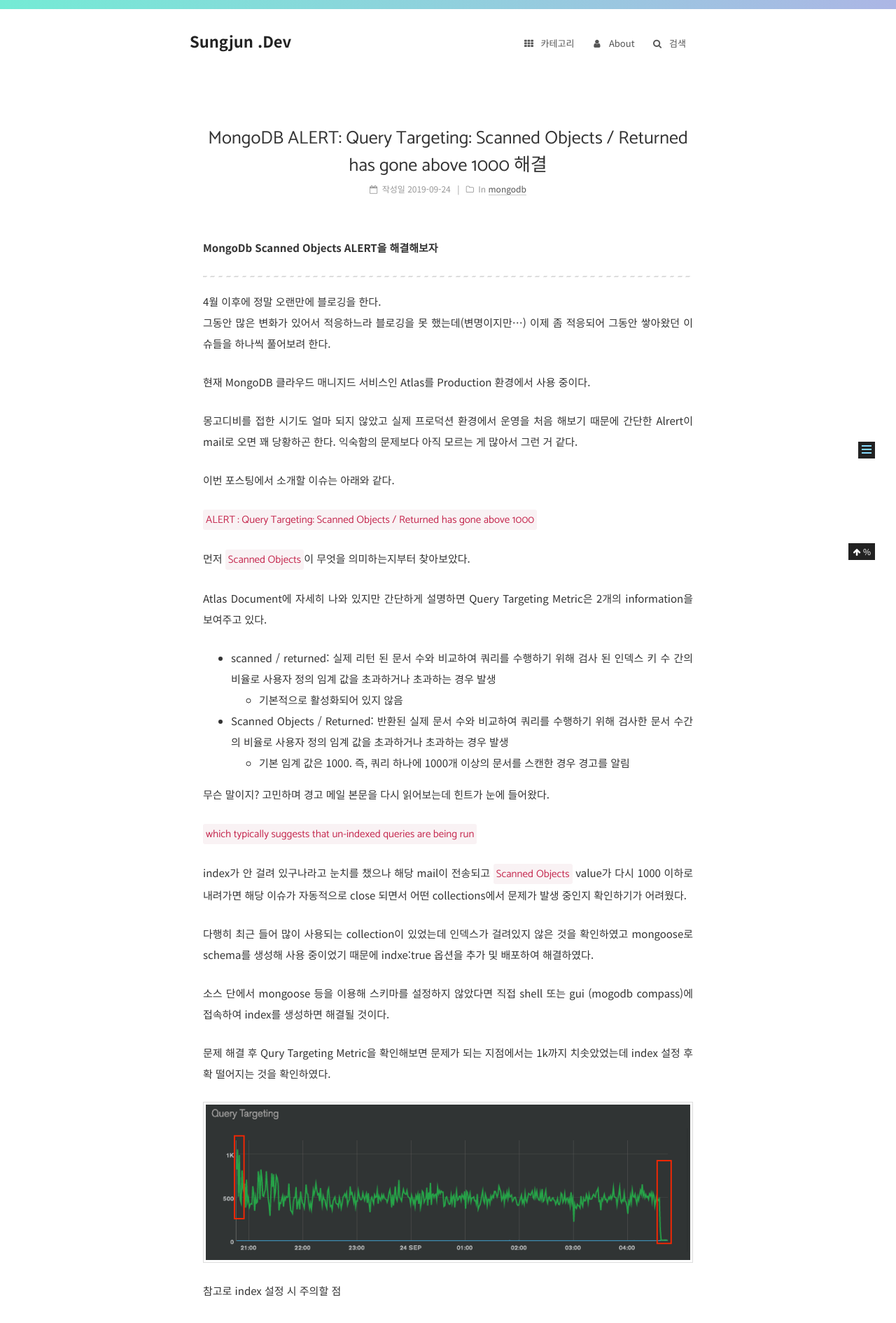
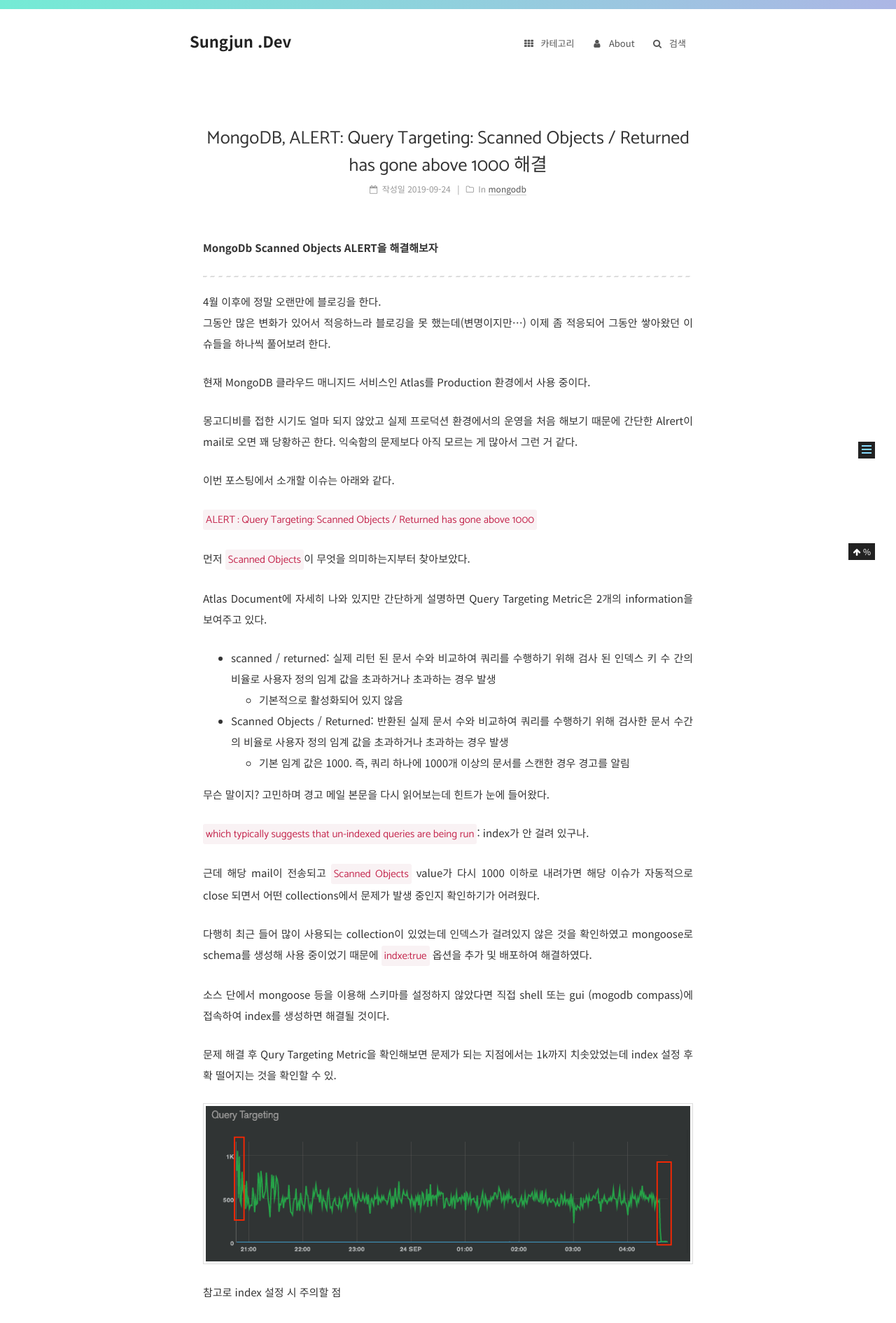
Before and after one commit to gwonsungjun/gwonsungjun.github.io, a Jekyll site: the page built from _posts/2019-09-24-mongodb_alert.md, in a window 1280 px wide. Shown: the part 200-2090 px from the top of the page at 70% size. Built offline with Jekyll 4.4.1, drawn with Linux system fonts in a browser that asks for light colours; comment, search, counter and statistics services are not loaded; some of the changed text lies outside the part shown.

Commit message:
Edit typo, mongoDb Scanned Objects ALERT post

```diff
--- a/_posts/2019-09-24-mongodb_alert.md
+++ b/_posts/2019-09-24-mongodb_alert.md
@@ -1,5 +1,5 @@
 ---
-title: 'MongoDB ALERT: Query Targeting: Scanned Objects / Returned has gone above 1000 해결'
+title: 'MongoDB, ALERT: Query Targeting: Scanned Objects / Returned has gone above 1000 해결'
 layout: post
 tags : mongodb
 category: mongodb
@@ -16,7 +16,7 @@
 
 현재 MongoDB 클라우드 매니지드 서비스인 Atlas를 Production 환경에서 사용 중이다.
 
-몽고디비를 접한 시기도 얼마 되지 않았고 실제 프로덕션 환경에서 운영을 처음 해보기 때문에 간단한 Alrert이 mail로 오면 꽤 당황하곤 한다. 익숙함의 문제보다 아직 모르는 게 많아서 그런 거 같다.
+몽고디비를 접한 시기도 얼마 되지 않았고 실제 프로덕션 환경에서의 운영을 처음 해보기 때문에 간단한 Alrert이 mail로 오면 꽤 당황하곤 한다. 익숙함의 문제보다 아직 모르는 게 많아서 그런 거 같다.
 
 이번 포스팅에서 소개할 이슈는 아래와 같다.
 
@@ -32,20 +32,20 @@
 
 무슨 말이지? 고민하며 경고 메일 본문을 다시 읽어보는데 힌트가 눈에 들어왔다.
 
-`which typically suggests that un-indexed queries are being run`
+`which typically suggests that un-indexed queries are being run`: index가 안 걸려 있구나.
 
-index가 안 걸려 있구나라고 눈치를 챘으나 해당 mail이 전송되고 `Scanned Objects` value가 다시 1000 이하로 내려가면 해당 이슈가 자동적으로 close 되면서 어떤 collections에서 문제가 발생 중인지 확인하기가 어려웠다.
+근데 해당 mail이 전송되고 `Scanned Objects` value가 다시 1000 이하로 내려가면 해당 이슈가 자동적으로 close 되면서 어떤 collections에서 문제가 발생 중인지 확인하기가 어려웠다.
 
-다행히 최근 들어 많이 사용되는 collection이 있었는데 인덱스가 걸려있지 않은 것을 확인하였고 mongoose로 schema를 생성해 사용 중이었기 때문에 indxe:true 옵션을 추가 및 배포하여 해결하였다.
+다행히 최근 들어 많이 사용되는 collection이 있었는데 인덱스가 걸려있지 않은 것을 확인하였고 mongoose로 schema를 생성해 사용 중이었기 때문에 `indxe:true` 옵션을 추가 및 배포하여 해결하였다.
 
 소스 단에서 mongoose 등을 이용해 스키마를 설정하지 않았다면 직접 shell 또는 gui (mogodb compass)에 접속하여 index를 생성하면 해결될 것이다.
 
-문제 해결 후 Qury Targeting Metric을 확인해보면 문제가 되는 지점에서는 1k까지 치솟았었는데 index 설정 후 확 떨어지는 것을 확인하였다.
+문제 해결 후 Qury Targeting Metric을 확인해보면 문제가 되는 지점에서는 1k까지 치솟았었는데 index 설정 후 확 떨어지는 것을 확인할 수 있.
 
 ![atlas-query-targeting-metric](/assets/images/usingimages/atlas-query-targeting-metric.png)
 
 참고로 index 설정 시 주의할 점
-- 모든 도큐먼트를 스캔해야 되는 비효율성을 줄여 주지만  write 및 update operation을 성능을 떨어뜨리므로 읽기 위주인 경우에만 유용하다.
+- 모든 도큐먼트를 스캔해야 되는 비효율성을 줄여 주지만  write 및 update operation을 성능을 떨어뜨리므로 읽기 위주인 경우에만 유용
 
 ### Link
 - [https://docs.atlas.mongodb.com/reference/alert-resolutions/query-targeting/](https://docs.atlas.mongodb.com/reference/alert-resolutions/query-targeting/)
```
